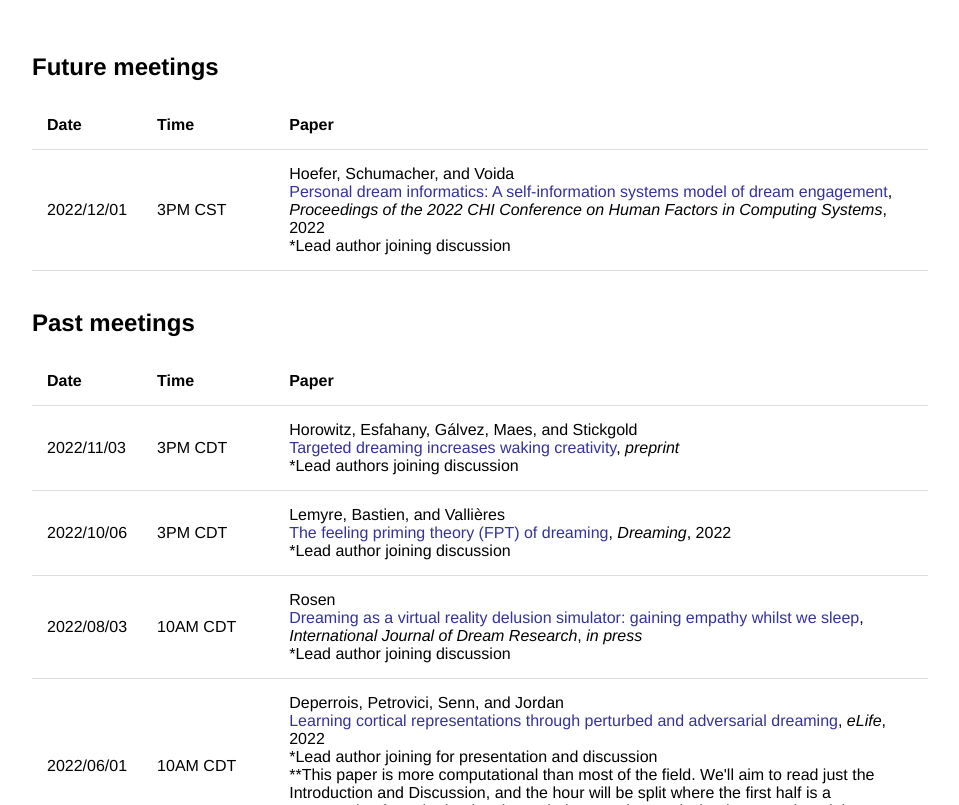
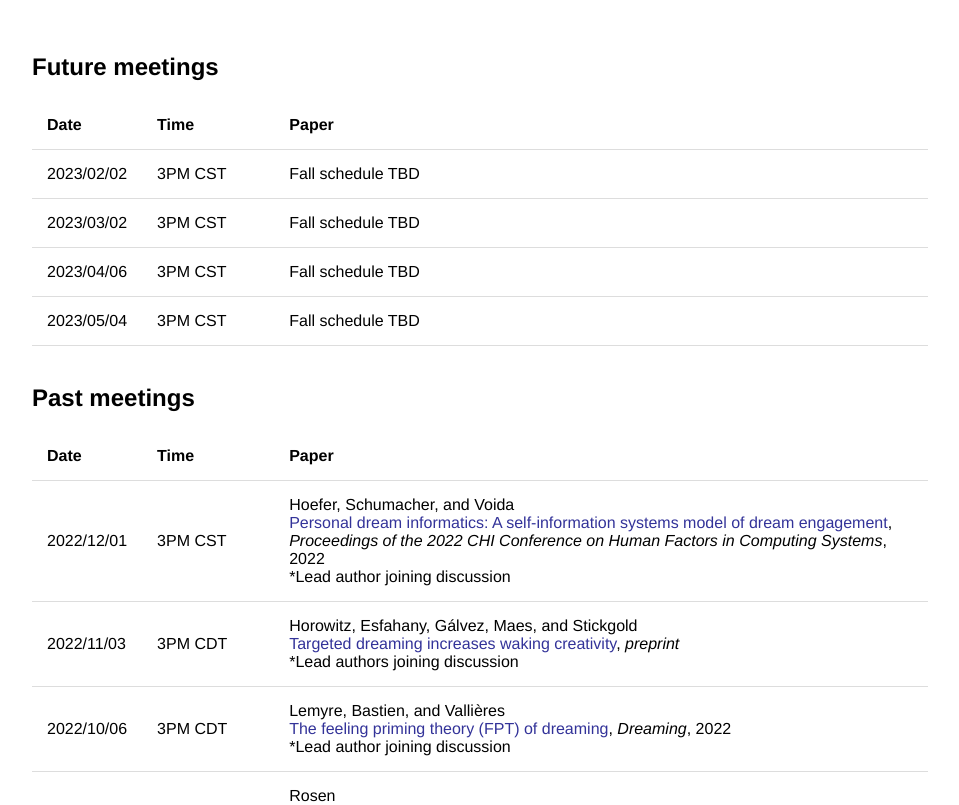
Before and after one commit to remrama/remrama.github.io, a Jekyll site: the page built from drrc/index.html, in a window 1280 px wide and 900 px high, scrolled down 521 px, cut to the strip 95-900 px from the top of the window. Shown: the whole strip, without its empty margins (160-1119 px from the left). Built offline with Jekyll 4.4.1, drawn with Linux system fonts in a browser that asks for light colours.

Commit message:
Update index.html

```diff
--- a/drrc/index.html
+++ b/drrc/index.html
@@ -37,9 +37,24 @@ title: DRRC
             <th>Paper</th>
         </tr>
         <tr>
-            <td>2022/12/01</td>
+            <td>2023/02/02</td>
             <td>3PM CST</td>
-            <td>Hoefer, Schumacher, and Voida<br><a href="https://doi.org/10.1145/3491102.3517669">Personal dream informatics: A self-information systems model of dream engagement</a>, <i>Proceedings of the 2022 CHI Conference on Human Factors in Computing Systems</i>, 2022<br>*Lead author joining discussion</td>
+            <td>Fall schedule TBD</td>
+        </tr>
+        <tr>
+            <td>2023/03/02</td>
+            <td>3PM CST</td>
+            <td>Fall schedule TBD</td>
+        </tr>
+        <tr>
+            <td>2023/04/06</td>
+            <td>3PM CST</td>
+            <td>Fall schedule TBD</td>
+        </tr>
+        <tr>
+            <td>2023/05/04</td>
+            <td>3PM CST</td>
+            <td>Fall schedule TBD</td>
         </tr>
     </table>
 
@@ -56,6 +71,11 @@ title: DRRC
             <th>Date</th>
             <th>Time</th>
             <th>Paper</th>
+        </tr>
+        <tr>
+            <td>2022/12/01</td>
+            <td>3PM CST</td>
+            <td>Hoefer, Schumacher, and Voida<br><a href="https://doi.org/10.1145/3491102.3517669">Personal dream informatics: A self-information systems model of dream engagement</a>, <i>Proceedings of the 2022 CHI Conference on Human Factors in Computing Systems</i>, 2022<br>*Lead author joining discussion</td>
         </tr>
         <tr>
             <td>2022/11/03</td>
```
